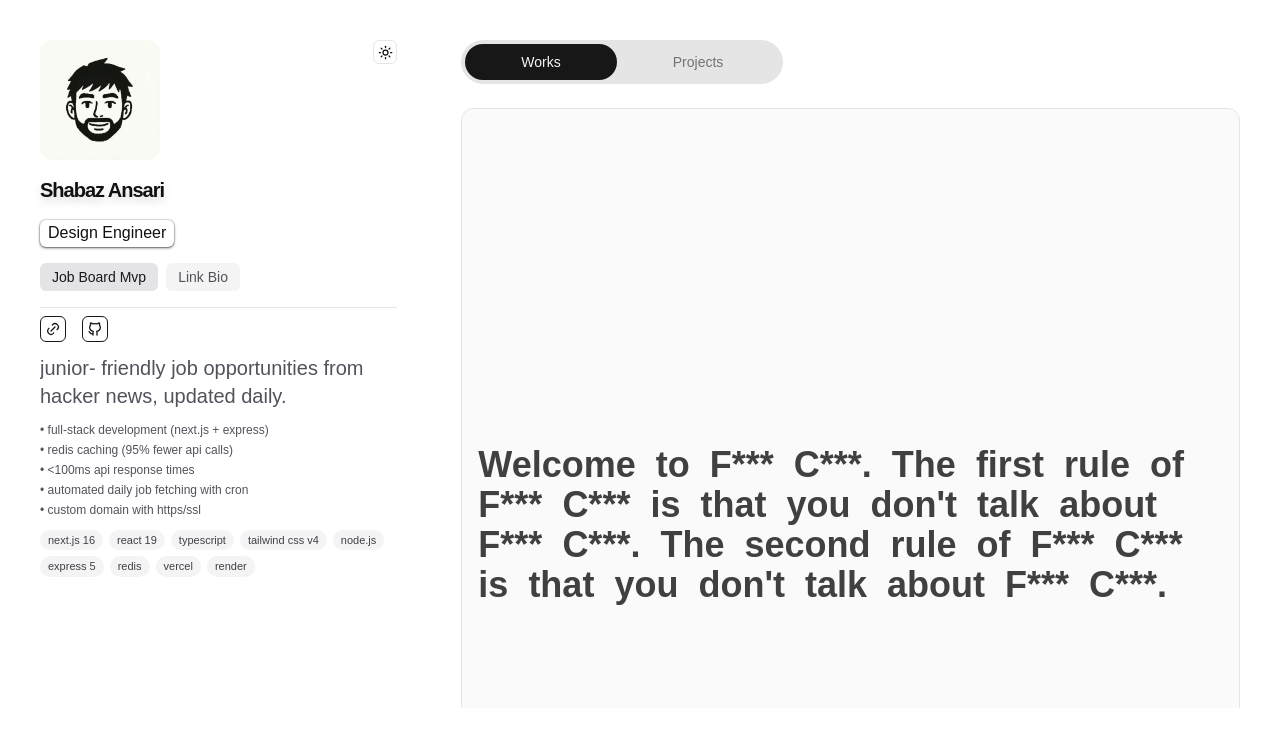
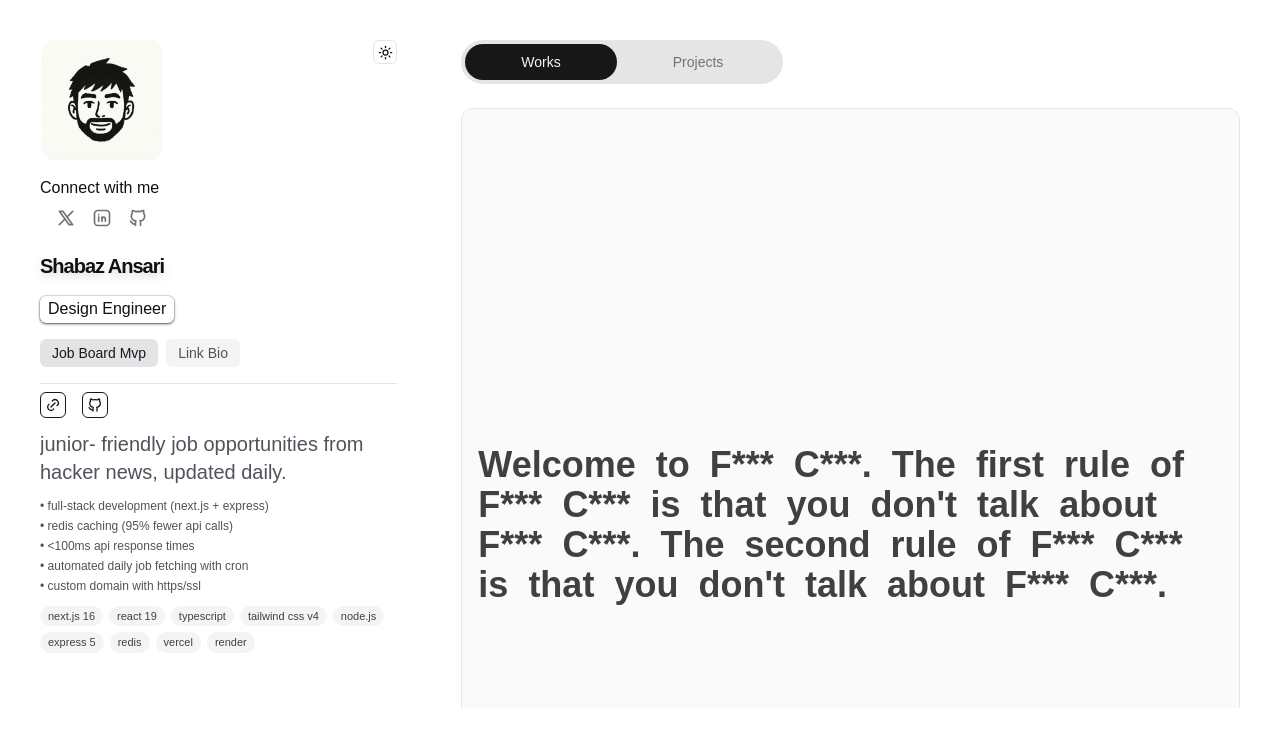
Before and after one commit to Kise07/Minimal-Portfolio, a Next.js app: page /work in a window 1280 px wide. Shown: the top 746 px of the page. Built offline with nearby package versions, Linux system fonts and the light colour scheme.

Commit message:
feat: added links to socials

```diff
--- a/src/components/ui/profile.tsx
+++ b/src/components/ui/profile.tsx
@@ -1,8 +1,16 @@
+import Link from "next/link";
 import { cn } from "../../../lib/utils";
 import { Heading } from "../core/heading";
 import Flipper from "../work/minimal/text-flipper";
 import { TabsTransitionPanel } from "../work/minimal/transition-panel";
 import { ModeToggle } from "./theme-toggle";
+import {
+  IconBrandGithub,
+  IconBrandLinkedin,
+  IconBrandX,
+} from "@tabler/icons-react";
+import { Dots } from "../work/minimal/dot-patterns";
+import { UsersLinks } from "../work/minimal/links";
 
 export const Profile = ({ className }: { className?: string }) => {
   return (
@@ -13,8 +21,11 @@ export const Profile = ({ className }: { className?: string }) => {
       )}
     >
       <div className="flex items-start justify-between w-full">
-        <div className="flex items-center gap-4">
+        <div className="flex flex-col items-center gap-4">
           <img src="/ava.png" alt="avatar" className="size-30" />
+          <span>
+            Connect with me <UsersLinks />
+          </span>
         </div>
         <ModeToggle />
       </div>
--- a/src/components/work/minimal/dot-patterns.tsx
+++ b/src/components/work/minimal/dot-patterns.tsx
@@ -10,11 +10,11 @@ export const Dots = ({
   return (
     <div
       className={cn(
-        "h-40 w-full bg-neutral-900 rounded-xl flex items-center justify-center",
+        "dark:bg-neutral-900 rounded-xl flex items-center justify-center",
         className,
       )}
       style={{
-        backgroundImage: `radial-gradient(circle at 0.9px 0.9px, rgba(6,182,212,0.2) 0.5px, transparent 0)`,
+        backgroundImage: `radial-gradient(circle at 0.9px 0.9px, rgba(115,115,115) 0.5px, transparent 0)`,
         backgroundSize: "8px 8px",
         backgroundRepeat: "repeat",
       }}
--- /dev/null
+++ b/src/components/work/minimal/links.tsx
@@ -0,0 +1,25 @@
+import {
+  IconBrandGithub,
+  IconBrandLinkedin,
+  IconBrandX,
+} from "@tabler/icons-react";
+import Link from "next/link";
+import { Dots } from "./dot-patterns";
+
+export const UsersLinks = () => {
+  return (
+    <Dots className="px-4 py-2">
+      <div className="flex items-center justify-center gap-4">
+        <Link href="https://x.com/kise07">
+          <IconBrandX className="size-5 text-neutral-500 hover:text-neutral-900" />
+        </Link>
+        <Link href="https://linkedin.com/in/kise07">
+          <IconBrandLinkedin className="size-5 text-neutral-500 hover:text-neutral-900" />
+        </Link>
+        <Link href="https://github.com/kise07">
+          <IconBrandGithub className="size-5 text-neutral-500 hover:text-neutral-900" />
+        </Link>
+      </div>
+    </Dots>
+  );
+};
```
